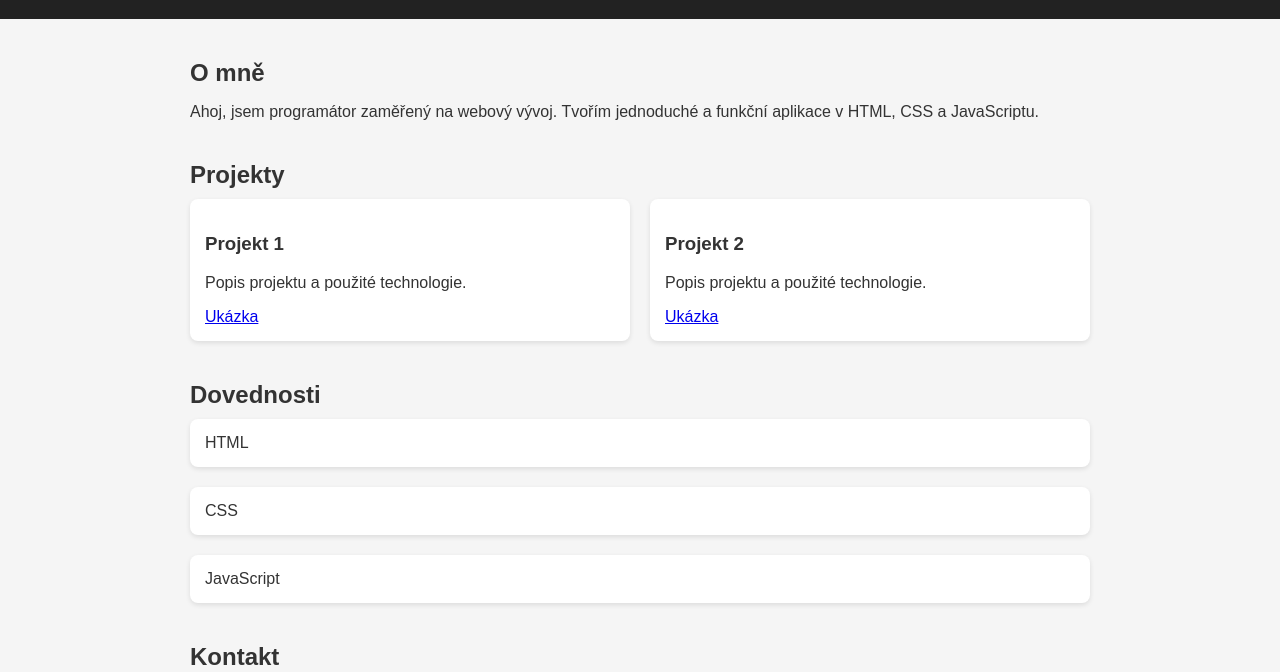
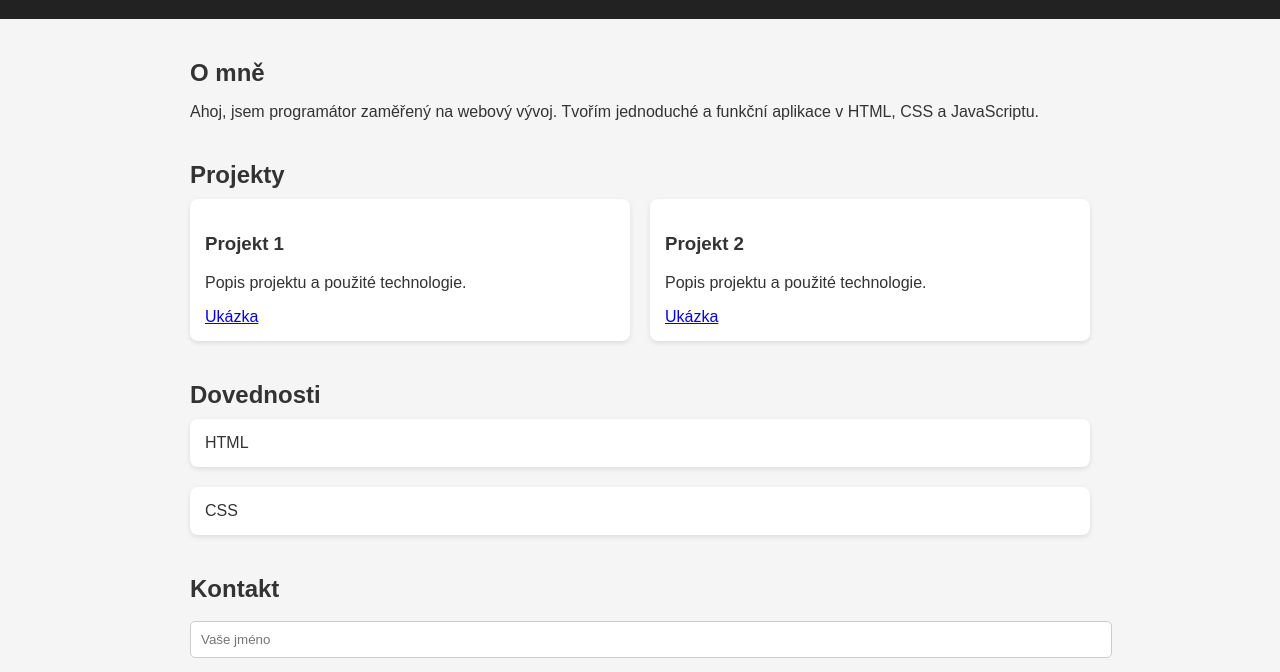
Before and after one commit to germen321/projekt, a plain HTML site: page index.html in a window 1280 px wide. Shown: the part 107-779 px from the top of the page. Drawn offline with Linux system fonts and the light colour scheme.

Commit message:
Update index.html

```diff
--- a/index.html
+++ b/index.html
@@ -46,7 +46,6 @@
 <div class="skills">
 <div class="card">HTML</div>
 <div class="card">CSS</div>
-<div class="card">JavaScript</div>
 </div>
 </section>
 
```
